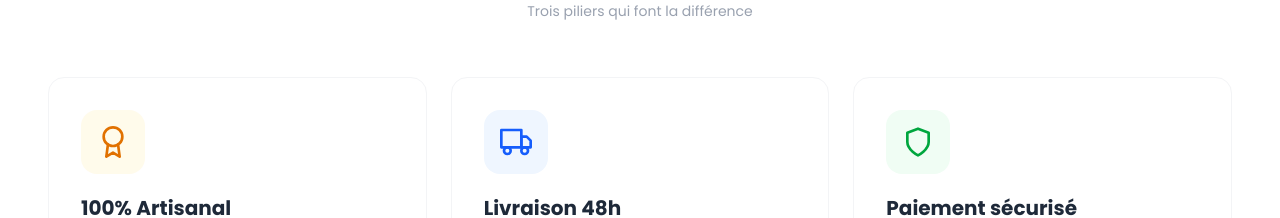
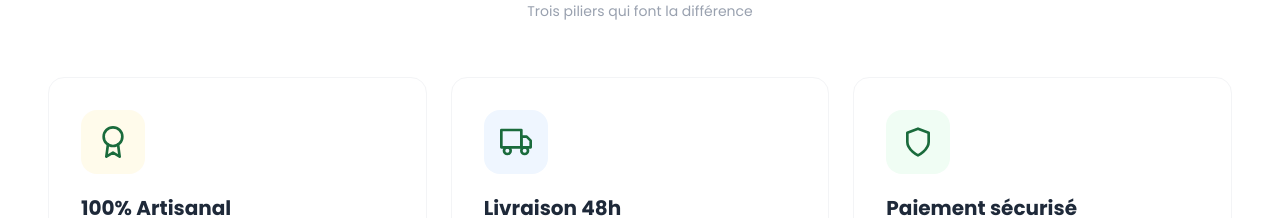
Before and after one commit to johaoooo/Afishop, a React (Vite) app: page / in a window 1280 px wide. Shown: the part 960-1178 px from the top of the page. Built offline with nearby package versions, Linux system fonts and the light colour scheme; no server answers.

Commit message:
🐛 Correction du build Home.tsx
- Nettoyage des imports inutilisés (FiHeart, FiGlobe, FiClock, FiCheckCircle, FiSmile)
- Restauration du fichier complet
- Build réussi

```diff
--- a/src/pages/Home.tsx
+++ b/src/pages/Home.tsx
@@ -55,7 +55,7 @@ const statsData = [
 ];
 
 // ============================================================
-// SECTION AVANTAGES - AMÉLIORÉE
+// SECTION AVANTAGES
 // ============================================================
 
 const advantages = [
@@ -258,7 +258,7 @@ export default function Home() {
     <div className="bg-[#faf8f5]">
 
       {/* ============================================================ */}
-      {/* HERO - NON MODIFIÉ */}
+      {/* HERO */}
       {/* ============================================================ */}
       <section
         className="relative overflow-hidden bg-black"
@@ -372,7 +372,7 @@ export default function Home() {
       </section>
 
       {/* ============================================================ */}
-      {/* SECTION 2: AVANTAGES - AMÉLIORÉ */}
+      {/* SECTION 2: AVANTAGES */}
       {/* ============================================================ */}
       <section className="py-12 sm:py-16 lg:py-20 bg-white">
         <div className="container mx-auto px-4 sm:px-6 md:px-12">
@@ -407,7 +407,7 @@ export default function Home() {
                 <div className={`absolute top-0 left-0 right-0 h-1 rounded-t-2xl ${a.bg} scale-x-0 group-hover:scale-x-100 transition-transform duration-500 origin-left`} />
 
                 <div className={`w-12 sm:w-16 h-12 sm:h-16 rounded-2xl ${a.bg} flex items-center justify-center mb-4 sm:mb-5 group-hover:scale-110 transition-transform duration-500`}>
-                  <a.icon className={`w-6 sm:w-8 h-6 sm:h-8 ${a.color}`} />
+                  <a.icon className="w-6 sm:w-8 h-6 sm:h-8 text-[#1a6b3c]" />
                 </div>
 
                 <h3 className="text-lg sm:text-xl font-bold text-gray-800 group-hover:text-[#1a6b3c] transition-colors duration-300">
@@ -427,7 +427,7 @@ export default function Home() {
       </section>
 
       {/* ============================================================ */}
-      {/* SECTION 3: FEATURED SECTIONS - AMÉLIORÉ */}
+      {/* SECTION 3: FEATURED SECTIONS */}
       {/* ============================================================ */}
       <section className="py-12 sm:py-16 lg:py-20 bg-[#faf8f5]">
         <div className="container mx-auto px-4 sm:px-6 md:px-12">
@@ -458,7 +458,7 @@ export default function Home() {
       </section>
 
       {/* ============================================================ */}
-      {/* SECTION 4: PRODUITS - AMÉLIORÉ */}
+      {/* SECTION 4: PRODUITS */}
       {/* ============================================================ */}
       <section className="py-12 sm:py-16 lg:py-20 bg-white">
         <div className="container mx-auto px-4 sm:px-6 md:px-12">
@@ -520,7 +520,7 @@ export default function Home() {
       </section>
 
       {/* ============================================================ */}
-      {/* SECTION 5: PARTENAIRES - AMÉLIORÉ */}
+      {/* SECTION 5: PARTENAIRES */}
       {/* ============================================================ */}
       <section className="py-12 sm:py-16 lg:py-20 bg-[#faf8f5] border-t border-gray-100">
         <div className="container mx-auto px-4 sm:px-6 md:px-12">
@@ -571,7 +571,7 @@ export default function Home() {
       </section>
 
       {/* ============================================================ */}
-      {/* SECTION 6: CTA FINAL - AMÉLIORÉ */}
+      {/* SECTION 6: CTA FINAL */}
       {/* ============================================================ */}
       <section className="py-12 sm:py-16 lg:py-20 bg-white">
         <div className="container mx-auto px-4 sm:px-6 md:px-12">
```
